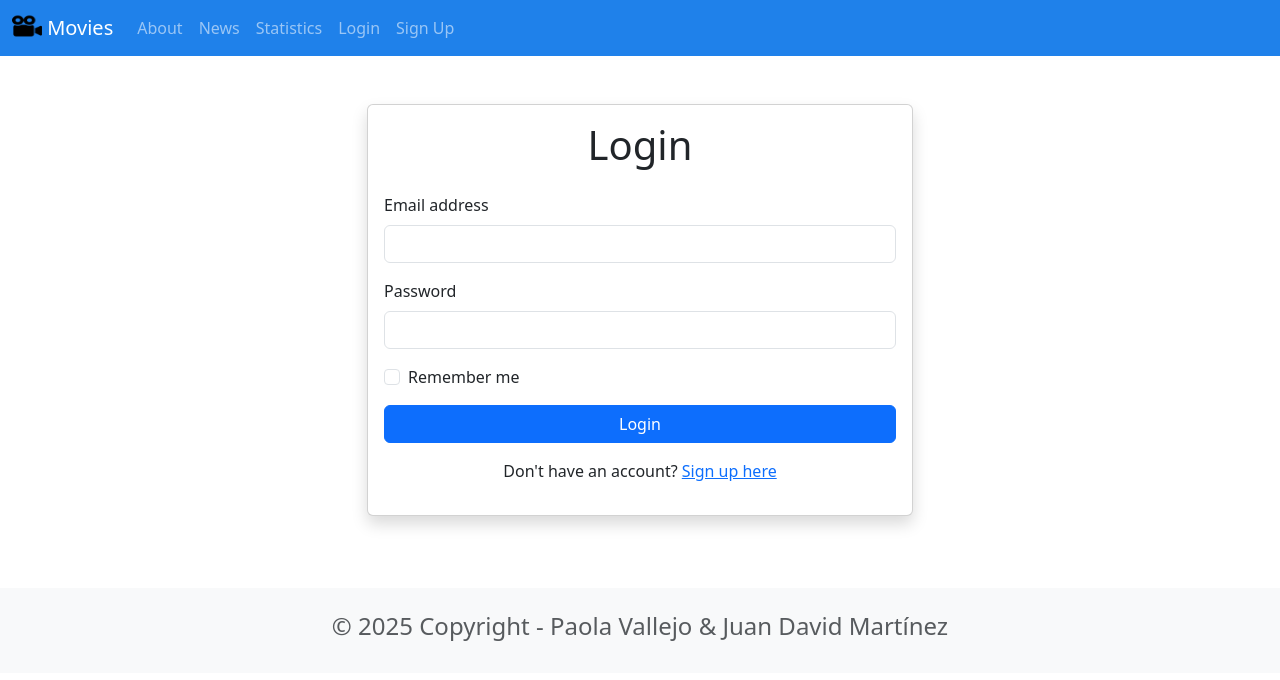
After one commit to Alexandervargasa/Movies-reviews-app, a Django app: page /login/ in a window 1280 px wide. The commit adds this page. Shown: the top 680 px of the page. Run offline with Django 5.2, Linux system fonts and the light colour scheme.

Commit message:
Added statistics, signup and login pages, and modified the nav bar style

```diff
--- /dev/null
+++ b/movie/templates/login.html
@@ -0,0 +1,36 @@
+{% extends "base.html" %}
+
+{% block title %}Login - Movie Reviews{% endblock %}
+
+{% block content %}
+    <div class="py-5">
+        <div class="row justify-content-center">
+            <div class="col-md-6">
+                <div class="card shadow">
+                    <div class="card-body">
+                        <h1 class="text-center mb-4">Login</h1>
+                        <form method="post">
+                            {% csrf_token %}
+                            <div class="mb-3">
+                                <label for="email" class="form-label">Email address</label>
+                                <input type="email" class="form-control" name="email" id="email" required>
+                            </div>
+                            <div class="mb-3">
+                                <label for="password" class="form-label">Password</label>
+                                <input type="password" class="form-control" name="password" id="password" required>
+                            </div>
+                            <div class="mb-3 form-check">
+                                <input type="checkbox" class="form-check-input" id="remember">
+                                <label class="form-check-label" for="remember">Remember me</label>
+                            </div>
+                            <button type="submit" class="btn btn-primary w-100">Login</button>
+                        </form>
+                        <div class="text-center mt-3">
+                            <p>Don't have an account? <a href="{% url 'signup' %}">Sign up here</a></p>
+                        </div>
+                    </div>
+                </div>
+            </div>
+        </div>
+    </div>
+{% endblock %}
--- a/movie/views.py
+++ b/movie/views.py
@@ -2,6 +2,11 @@ from django.shortcuts import render
 from django.http import HttpResponse
 
 from .models import Movie
+
+import matplotlib.pyplot as plt
+import matplotlib
+import io
+import urllib, base64
 
 # Create your views here.
 
@@ -19,3 +24,80 @@ def home(request):
 def about(request):
     # return HttpResponse('<h1>Welcome to About Page</h1>')
     return render (request, 'about.html', {'name':'Alexander Vargas'})
+
+def statistics_view(request):
+    matplotlib.use('Agg')
+    # Obtener todas las películas
+    all_movies = Movie.objects.all()
+
+    # === GRÁFICA POR AÑO ===
+    movie_counts_by_year = {}
+    for movie in all_movies:
+        if movie.Released:
+            year = movie.Released.year
+        else:
+            year = "Unknown"
+
+        if year in movie_counts_by_year:
+            movie_counts_by_year[year] += 1
+        else:
+            movie_counts_by_year[year] = 1
+
+    # Crear la primera gráfica (por año)
+    plt.figure(figsize=(8, 8))
+    plt.subplot(2, 1, 1)  # 2 filas, 1 columna, primera posición
+
+    bar_positions = range(len(movie_counts_by_year))
+    plt.bar(bar_positions, movie_counts_by_year.values(), width=0.5, align='center')
+    plt.title('Movies per year')
+    plt.xlabel('Year')
+    plt.ylabel('Number of movies')
+    plt.xticks(bar_positions, movie_counts_by_year.keys(), rotation=90)
+
+    # === GRÁFICA POR GÉNERO ===
+    movie_counts_by_genre = {}
+    for movie in all_movies:
+        # Obtener solo el primer género (antes de cualquier coma o separador)
+        if movie.genre:
+            first_genre = movie.genre.split(',')[0].strip()  # Toma el primer género y quita espacios
+        else:
+            first_genre = "Unknown"
+
+        if first_genre in movie_counts_by_genre:
+            movie_counts_by_genre[first_genre] += 1
+        else:
+            movie_counts_by_genre[first_genre] = 1
+
+    # Crear la segunda gráfica (por género)
+    plt.subplot(2, 1, 2)  # 2 filas, 1 columna, segunda posición
+
+    bar_positions_genre = range(len(movie_counts_by_genre))
+    plt.bar(bar_positions_genre, movie_counts_by_genre.values(), width=0.5, align='center', color='orange')
+    plt.title('Movies per genre')
+    plt.xlabel('Genre')
+    plt.ylabel('Number of movies')
+    plt.xticks(bar_positions_genre, movie_counts_by_genre.keys(), rotation=90)
+
+    # Ajustar el layout
+    plt.subplots_adjust(hspace=0.5)
+
+    # Guardar la gráfica combinada
+    buffer = io.BytesIO()
+    plt.savefig(buffer, format='png', dpi=150, bbox_inches='tight')
+    buffer.seek(0)
+    plt.close()
+
+    # Convertir a base64
+    image_png = buffer.getvalue()
+    buffer.close()
+    graphic = base64.b64encode(image_png)
+    graphic = graphic.decode('utf-8')
+
+    return render(request, 'statistics.html', {'graphic': graphic})
+
+def signup(request):
+    email = request.POST.get('email')
+    return render(request, 'signup.html', {'email':email})
+
+def login_view(request):
+    return render(request, 'login.html')
--- a/moviereviews/templates/base.html
+++ b/moviereviews/templates/base.html
@@ -7,9 +7,9 @@
     <script src="https://cdn.jsdelivr.net/npm/bootstrap@5.3.7/dist/js/bootstrap.bundle.min.js" integrity="sha384-ndDqU0Gzau9qJ1lfW4pNLlhNTkCfHzAVBReH9diLvGRem5+R9g2FzA8ZGN954O5Q" crossorigin="anonymous"></script>
 </head>
 <body>
-    <nav class="navbar navbar-expand-lg bg-body-tertiary">
+    <nav class="navbar navbar-expand-lg navbar-dark" style="background-color: #1f81ea;">
         <div class="container-fluid">
-            <a class="navbar-brand" href="{% url 'home' %}">
+            <a class="navbar-brand {% if request.resolver_match.url_name == 'home' %}fw-bold{% endif %}" href="{% url 'home' %}">
                 {% load static %}
                 <img src="{% static 'images/home.png' %}" alt="" width="30" height="24"
                     class="d-inline-block align-text-top" />
@@ -21,16 +21,19 @@
             <div class="collapse navbar-collapse" id="navbarSupportedContent">
                 <ul class="navbar-nav me-auto mb-2 mb-lg-0">
                     <li class="nav-item">
-                        <a class="nav-link" href="{% url 'about' %}">About</a>
+                        <a class="nav-link {% if request.resolver_match.url_name == 'about' %}active fw-bold{% endif %}" href="{% url 'about' %}">About</a>
                     </li>
                     <li class="nav-item">
-                        <a class="nav-link" href="{% url 'news' %}">News</a>
+                        <a class="nav-link {% if request.resolver_match.url_name == 'news' %}active fw-bold{% endif %}" href="{% url 'news' %}">News</a>
                     </li>
                     <li class="nav-item">
-                        <a class="nav-link" href="#">Login</a>
+                        <a class="nav-link {% if request.resolver_match.url_name == 'statistics' %}active fw-bold{% endif %}" href="{% url 'statistics' %}">Statistics</a>
                     </li>
                     <li class="nav-item">
-                        <a class="nav-link" href="#">Sign Up</a>
+                        <a class="nav-link" href="{% url 'login' %}">Login</a>
+                    </li>
+                    <li class="nav-item">
+                        <a class="nav-link" href="{% url 'signup' %}">Sign Up</a>
                     </li>
                 </ul>
             </div>
--- a/moviereviews/urls.py
+++ b/moviereviews/urls.py
@@ -26,6 +26,9 @@ urlpatterns = [
     path('', movieViews.home, name='home'),
     path('about/', movieViews.about, name='about'),
     path('news/', include('news.urls')),
+    path('statistics/', movieViews.statistics_view, name='statistics'),
+    path('signup/', movieViews.signup, name='signup'),
+    path('login/', movieViews.login_view, name='login'),
 ]
 
 urlpatterns += static(settings.MEDIA_URL, document_root=settings.MEDIA_ROOT)
```
Also changed, not shown: movie/templates/home.html (+14 -2 lines), movie/templates/signup.html (added, +10 -0 lines), movie/templates/statistics.html (added, +9 -0 lines), db.sqlite3.
